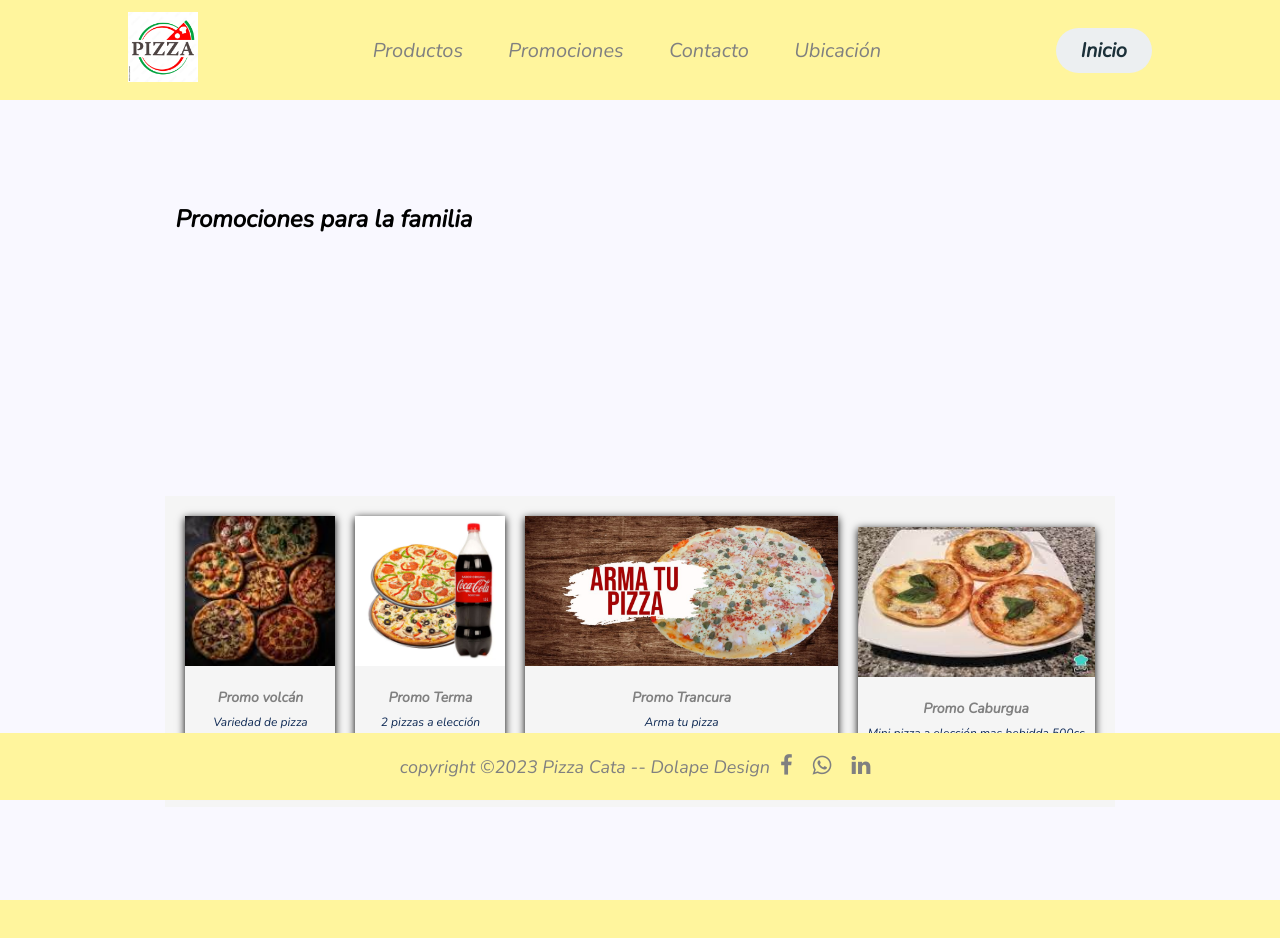
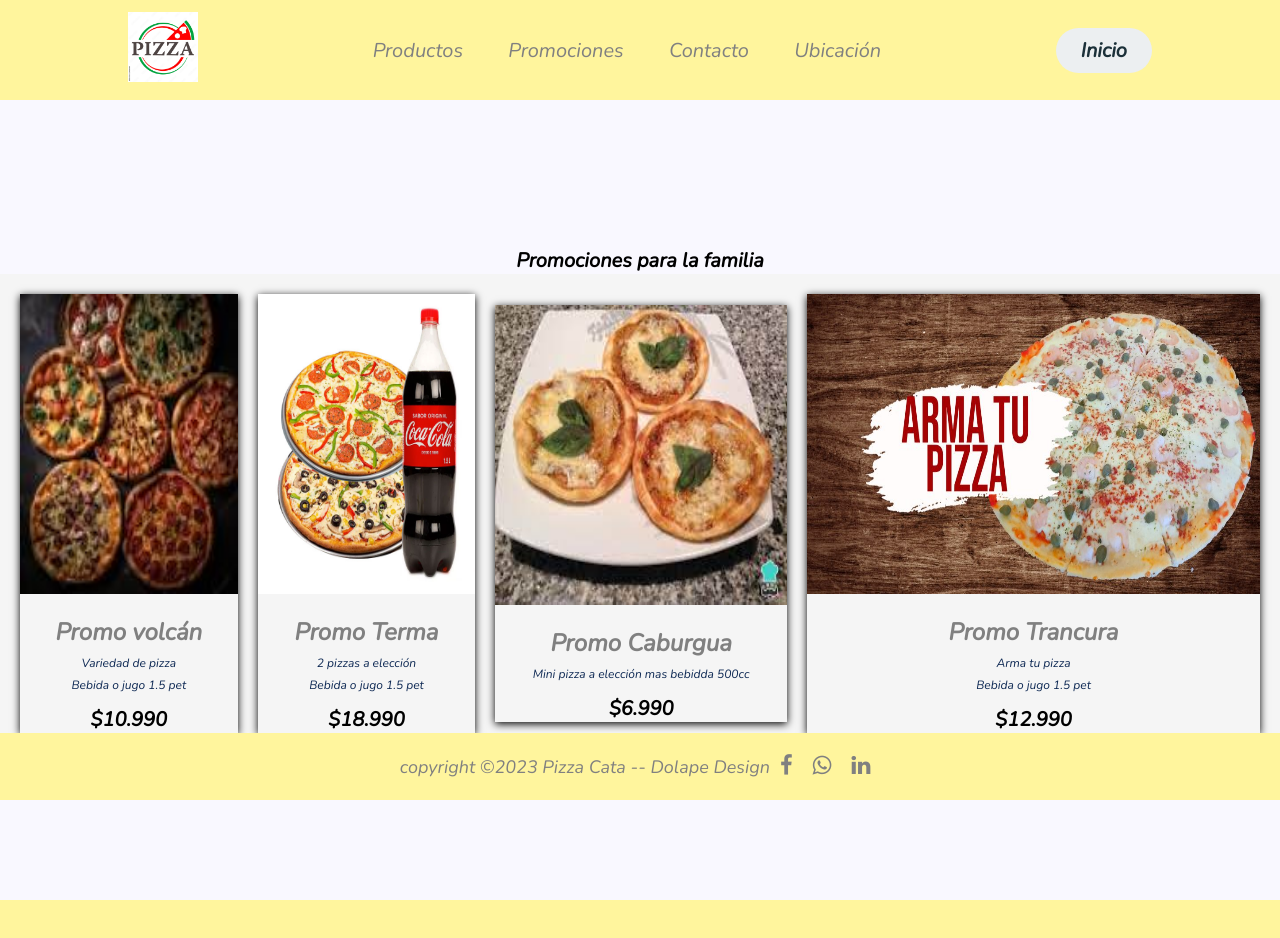
Before and after one commit to jmrivera82/pizzas, a website: page pages/promociones.html in a window 1280 px wide. Drawn offline with nearby package versions, Linux system fonts and the light colour scheme.

Commit message:
se ingresan correcciones en pagina promociones

```diff
--- a/pages/promociones.html
+++ b/pages/promociones.html
@@ -32,40 +32,40 @@
         <script src="https://cdn.jsdelivr.net/npm/bootstrap@5.3.0/dist/js/bootstrap.min.js" integrity="sha384-fbbOQedDUMZZ5KreZpsbe1LCZPVmfTnH7ois6mU1QK+m14rQ1l2bGBq41eYeM/fS" crossorigin="anonymous"></script>
 
         <main>
-
-            <section class="ubicacion">
-                <div class="ubicacion-box">
-                    <h3>Promociones para la familia</h3>
-                </div>
+            <section>
+                <div class="ubicacion-box-promociones">
+                    <h2>Promociones para la familia</h2>
                     <div class="container-promo">
-
                         <div class="contenido-promo-cards">
                             <div class="card">
                                 <img src="../asset/img/variedad pizza.jpg">
                                 <h3>Promo volcán</h3>
                                 <p>Variedad de pizza</p>
                                 <p>Bebida o jugo 1.5 pet</p>
-                            <p>$10.990</p>
+                                <b>$10.990</b>
                             </div>
                             <div class="card">
                                 <img src="../asset/img/promo terma.jpg">
                                 <h3>Promo Terma</h3>
                                 <p>2 pizzas a elección</p>
                                 <p>Bebida o jugo 1.5 pet</p>
-                            <p>$18.990</p>
+                                <b>$18.990</b>
                             </div>
+
+                            <div class="card">
+                                <img src="../asset/img/minipizzas.jpg">
+                                <h3>Promo Caburgua</h3>
+                                <p>Mini pizza a elección mas bebidda 500cc</p>
+                                <b>$6.990</b>
+                            </div>
+
                             <div class="card">
                                 <img src="../asset/img/arma tu pizza.jpg">
                                 <h3>Promo Trancura</h3>
                                 <p>Arma tu pizza</p>
                                 <p>Bebida o jugo 1.5 pet</p>
-                            <p>$12.990</p>
+                                <b>$12.990</b>
                             </div>
-                        <div class="card">
-                            <img src="../asset/img/minipizzas.jpg">
-                            <h3>Promo Caburgua</h3>
-                            <p>Mini pizza a elección mas bebidda 500cc</p>
-                            <p>$6.990</p>
                         </div>
                     </div>
                 </div>
--- a/scss/style.scss
+++ b/scss/style.scss
@@ -1,4 +1,9 @@
 @import url('https://fonts.googleapis.com/css2?family=Nunito:ital,wght@1,300&display=swap');
+
+@mixin color1{
+    font-size: 1rem;
+    color: #da2a0b;
+}
 
 *{
     box-sizing: border-box;
@@ -114,16 +119,14 @@ section{
     flex-direction: column;
 
     span{
-        color:#da2a0b;
-        font-size: 1rem;
+        @include color1;
         font-weight: 600;
         padding: 30PX;
     }
 
 
     p{
-        font-size: 1rem;
-        color: #da2a0b;
+        @include color1;
         padding: 10px;
         display: flex;
     }
@@ -360,7 +363,16 @@ footer{
 
 /*pagina promociones*/
 
+        .ubicacion-box-promociones{
 
+            h2{
+                text-align: center;
+            }
+            .h2{
+                font-weight: bold;
+            }
+
+            }
         .container-promo{
             width:100%;
             background-color: whitesmoke;
@@ -369,13 +381,12 @@ footer{
             align-items:center;
             padding: 10px;
 
-  }
-
             .contenido-promo-cards{
                 display: flex;
                 justify-content:center;
                 align-items:center;
                 text-align: center;
+
                 .card{
                     margin:10px 10px;
                     box-shadow: 0px 2px 8px 0px rgba(0,0,0,2);
@@ -389,18 +400,27 @@ footer{
 
                     h3{
                         margin: 15px 0px;
-            font-size:14px;
+                        font-size:24px;
                         color: grey;
                       }
 
                     img{
                         width:100%;
-            height: 150px;
+                        height: 300px;
 
                     }
 
                   }
             }
+
+        }
+
+
+
+
+
+
+
 
 
 /*empresa*/
@@ -439,6 +459,12 @@ footer{
         .row{
             width: 70%;
         }
+        .contenido-promo-cards {
+            flex-direction: column;
+            justify-content:center;
+             width: 100%;
+
+        }
     }
 
     @media(max-width: 768px) {
@@ -448,7 +474,12 @@ footer{
             flex-direction: column;
             padding-top: 10px;
         }
-
+        .contenido-promo-cards {
+           flex-direction: column;
+            justify-content:center;
+            align-items:center;
+            text-align: center;
+          }
 
       }
 
```
Also changed, not shown: css/style.css, 1 other file. Lines whose indentation alone changed are shown as unchanged.
